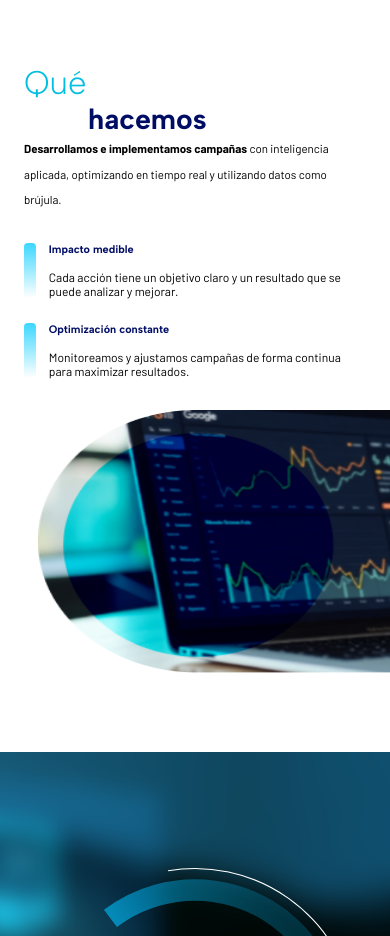
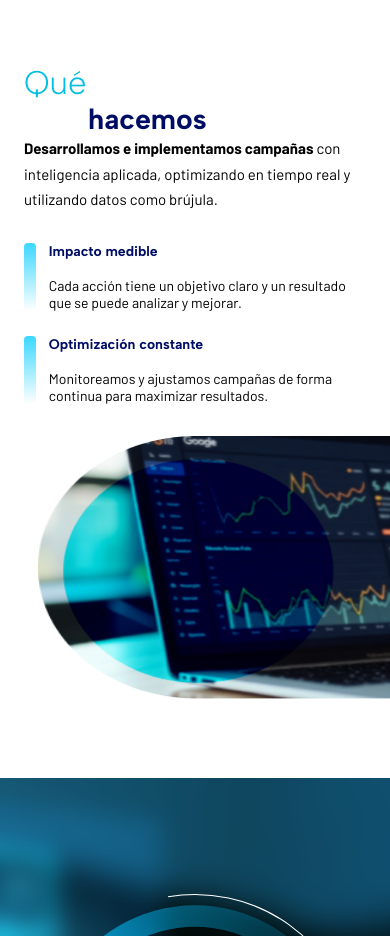
Before and after one commit to matisj993/Nodo-test, a Next.js app: page / in a window 390 px wide. Shown: the part 860-1796 px from the top of the page. Built offline with nearby package versions, Linux system fonts and the light colour scheme.

Commit message:
fix height in sections

```diff
--- a/src/components/BannerComponent/BannerComponent.module.scss
+++ b/src/components/BannerComponent/BannerComponent.module.scss
@@ -24,6 +24,7 @@
 
   @media (max-width: 768px) {
     width: revert;
+    height: 100svh;
   }
 }
 .heroTop {
--- a/src/components/WhatWeDoComponent/WhatWeDoComponent.module.scss
+++ b/src/components/WhatWeDoComponent/WhatWeDoComponent.module.scss
@@ -70,7 +70,7 @@
       }
 
       @media screen and (max-width: 640px) {
-        font-size: 0.7233rem;
+        font-size: .9375rem;
         margin-bottom: 1.88rem;
         margin-top: 0;
         line-height: 1.6rem;
@@ -98,7 +98,7 @@
         font-size: 1rem;
       }
       @media screen and (max-width: 640px) {
-        font-size: 0.7536rem;
+        font-size: 0.875rem;
       }
     }
     .description-text {
@@ -135,7 +135,7 @@
           font-size: 1rem;
         }
         @media screen and (max-width: 640px) {
-          font-size: 0.6828rem;
+          font-size: 0.875rem;
         }
       }
     }
```
